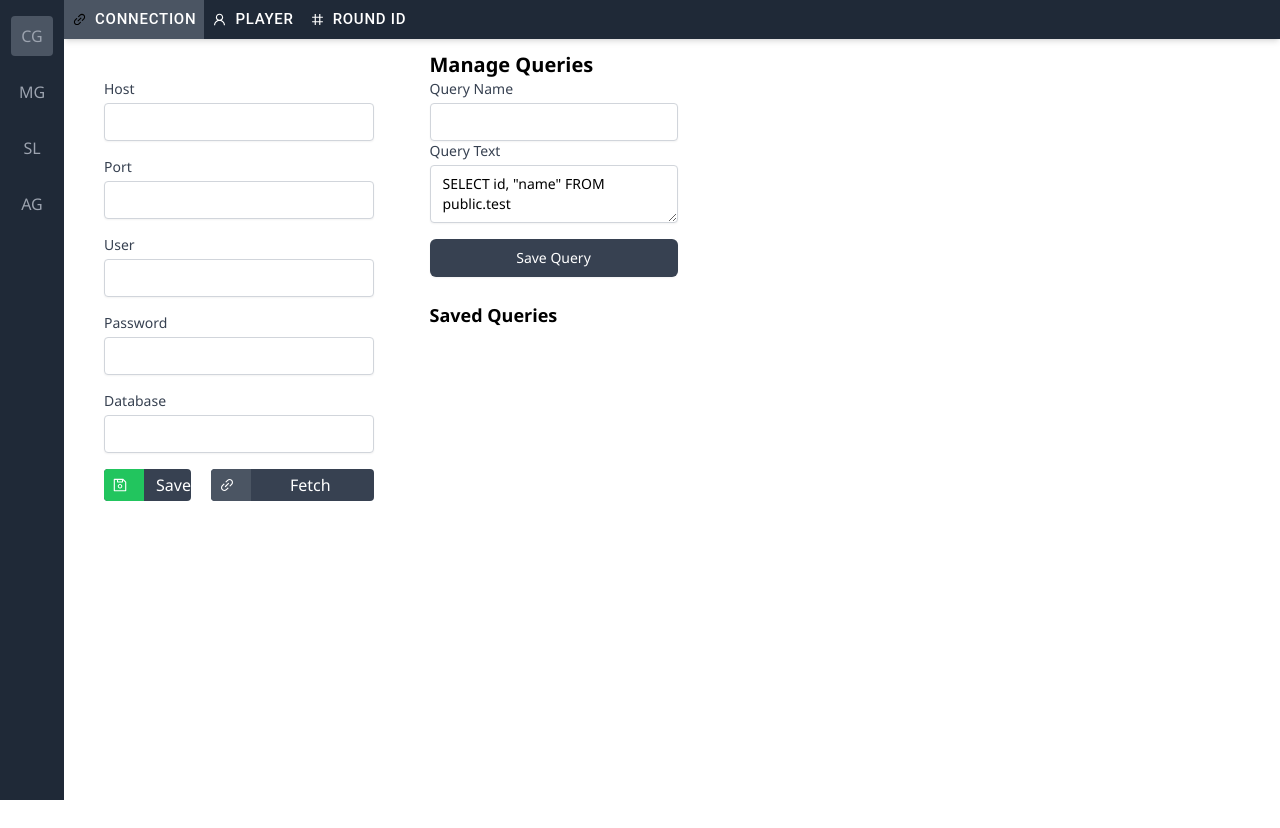
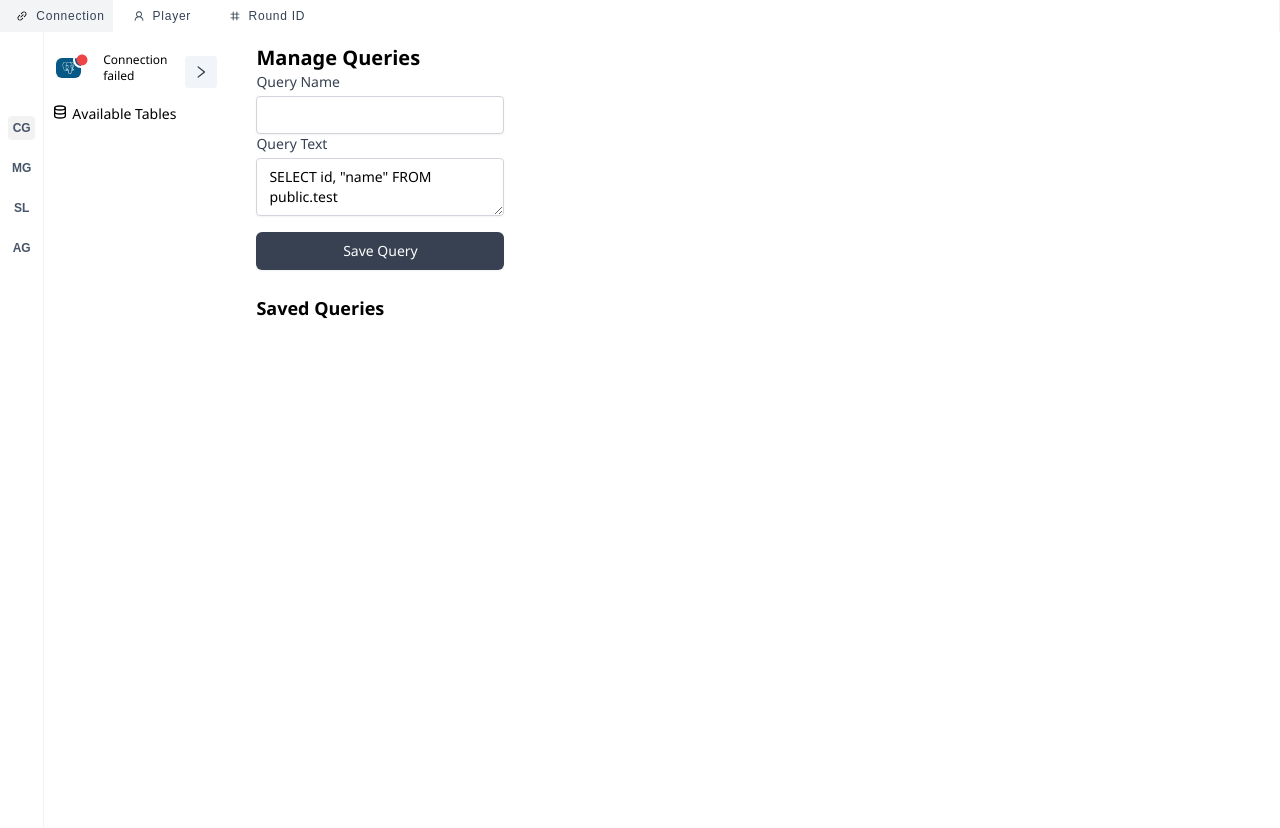
Before and after one commit to GuntarWi/JustApp, a React (Vite) app: page /#/client1/connection in a window 1280 px wide. Before the commit the page ends 800 px from the top, so only its background shows below. Built offline with nearby package versions, Linux system fonts and the light colour scheme; a web font is replaced by a local one.

Commit message:
New style

```diff
--- a/package.json
+++ b/package.json
@@ -16,11 +16,11 @@
     "build:win": "npm run build && electron-builder --win",
     "build:mac": "npm run build && electron-builder --mac",
     "build:linux": "npm run build && electron-builder --linux"
-
   },
   "dependencies": {
     "@electron-toolkit/preload": "^3.0.0",
     "@electron-toolkit/utils": "^3.0.0",
+    "@fontsource/inter": "^5.0.18",
     "autoprefixer": "^10.4.19",
     "clickhouse": "^2.6.0",
     "dotenv": "^16.4.5",
--- a/src/renderer/src/App.jsx
+++ b/src/renderer/src/App.jsx
@@ -1,4 +1,9 @@
 import React from 'react';
+import '@fontsource/inter'; // Defaults to weight 400
+import '@fontsource/inter/400.css'; // Normal weight
+import '@fontsource/inter/500.css'; // Medium weight
+import '@fontsource/inter/600.css'; // Semi-bold weight
+import '@fontsource/inter/700.css'; // Bold weight
 import { HashRouter as Router, Routes, Route, Navigate } from 'react-router-dom';
 import Client1 from './pages/Client1';
 import Client2 from './pages/Client2';
--- a/src/renderer/src/assets/main.css
+++ b/src/renderer/src/assets/main.css
@@ -28,9 +28,36 @@ body {
 
 
 /* Add to src/renderer/src/index.css or src/renderer/src/assets/main.css */
-nav ul li a {
+nav ul li  {
   font-family: -apple-system, BlinkMacSystemFont, "Segoe UI", Roboto, Oxygen-Sans, Ubuntu, Cantarell, "Helvetica Neue", sans-serif;
   font-size: 15px;
   font-weight: 800; /* Increased font-weight for boldness */
   letter-spacing: 0.05em;
 }
+
+
+.border-r-gray-opacity {
+  border-right-color: rgba(107, 114, 128, 0.09); /* Gray-500 with 50% opacity */
+}
+
+
+.border-top-offset {
+  position: relative;
+}
+.border-top-offset::before {
+  content: "";
+  position: absolute;
+  top: 5px; /* 5px from the top */
+  right: 0;
+  height: 100%;
+  width: 2px; /* Width of the border */
+  background-color: rgba(107, 114, 128, 0.5); /* Tailwind's gray-500 with 50% opacity */
+}
+
+
+.ConnectionArrow {
+  position: absolute;
+  left: 185px;
+  top:56px;
+
+}
--- a/src/renderer/src/components/DatabaseConnectionForm.jsx
+++ b/src/renderer/src/components/DatabaseConnectionForm.jsx
@@ -1,5 +1,6 @@
 import React, { useState, useEffect } from 'react';
-import { AiOutlineLink, AiOutlineUser, AiOutlineNumber,AiOutlineSave   } from 'react-icons/ai'; // Import icons from react-icons
+import { AiOutlineLink, AiOutlineUser, AiOutlineNumber, AiOutlineSave, AiOutlineLeft, AiOutlineRight } from 'react-icons/ai'; // Import icons from react-icons
+
 const DatabaseConnectionForm = ({ clientType, onSave }) => {
   const [host, setHost] = useState('');
   const [port, setPort] = useState('');
@@ -7,6 +8,7 @@ const DatabaseConnectionForm = ({ clientType, onSave }) => {
   const [password, setPassword] = useState('');
   const [database, setDatabase] = useState('');
   const [databases, setDatabases] = useState([]);
+  const [isFormVisible, setIsFormVisible] = useState(false); // State to manage form visibility
 
   useEffect(() => {
     const loadConnectionDetails = async () => {
@@ -27,17 +29,31 @@ const DatabaseConnectionForm = ({ clientType, onSave }) => {
     event.preventDefault();
     const connectionDetails = { host, port, user, password, database };
     await window.electron.saveConnectionDetails(clientType, connectionDetails);
-    onSave(connectionDetails); // This line is causing the error
+    if (typeof onSave === 'function') {
+      onSave(connectionDetails);
+    } else {
+      console.error('onSave is not a function');
+    }
   };
 
-  const handleTestConnection = async () => {
-    const connectionDetails = { host, port, user, password };
-    const fetchedDatabases = await window.electron.getDatabases(connectionDetails);
-    setDatabases(fetchedDatabases);
+
+  const toggleFormVisibility = () => {
+    setIsFormVisible(!isFormVisible);
   };
 
   return (
-    <form onSubmit={handleSave} className="ml-10 mt-10 space-y-4">
+    <div className="ml-10 mt-10">
+      <div className="flex items-center justify-between mb-4">
+        <h2 className="text-xl font-medium text-gray-700"></h2>
+        <button
+          onClick={toggleFormVisibility}
+          className="text-gray-700 focus:outline-none  bg-slate-100 p-2 rounded ConnectionArrow"
+        >
+          {isFormVisible ? <AiOutlineLeft className="h-4 w-4" /> : <AiOutlineRight className="h-4 w-4" />}
+        </button>
+      </div>
+      {isFormVisible && (
+        <form onSubmit={handleSave} className="space-y-4">
           <div>
             <label className="block text-sm font-medium text-gray-700">Host</label>
             <input
@@ -89,26 +105,14 @@ const DatabaseConnectionForm = ({ clientType, onSave }) => {
               className="inline-flex overflow-hidden text-white bg-gray-700 rounded group h-8 mr-5"
             >
               <span className="h-full px-2 py-2 text-white bg-green-500 group-hover:bg-green-600 flex items-center justify-center">
-              <AiOutlineSave  className="mr-2" />
-
+                <AiOutlineSave className="mr-2" />
               </span>
               <span className="pl-3 pr-4 py-1 text-center">Save</span>
             </button>
-
-            <button
-              type="button"
-              onClick={handleTestConnection}
-              className=" inline-flex overflow-hidden text-white bg-gray-700 rounded group h-8"
-            >
-
-              <span className="h-full px-2 py-2 text-white bg-gray-600 group-hover:bg-purple-600 flex items-center justify-center">
-              <AiOutlineLink className="mr-2" />
-
-              </span>
-              <span className="pl-3 pr-4 py-1 text-center">Fetch Databases</span>
-            </button>
           </div>
         </form>
+      )}
+    </div>
   );
 };
 
--- a/src/renderer/src/components/QueryManager.jsx
+++ b/src/renderer/src/components/QueryManager.jsx
@@ -164,7 +164,7 @@ const QueryManager = ({ clientType }) => {
       </div>
 
       <div>
-      {queryResult && <pre className="grid grid-cols-subgrid gap-4 col-span-3 mt-4 bg-gray-100 p-4 rounded flex">{JSON.stringify(queryResult, null, 2)}</pre>}
+      {queryResult && <pre className="grid grid-cols-subgrid gap-4 col-span-3 mt-4 bg-gray-100 p-4 rounded ">{JSON.stringify(queryResult, null, 2)}</pre>}
       </div>
     </div>
   );
--- a/src/renderer/src/components/Sidebar.jsx
+++ b/src/renderer/src/components/Sidebar.jsx
@@ -12,17 +12,17 @@ const Sidebar = () => {
 
   return (
     <>
-    <aside id="cta-button-sidebar" className="h-screen transition-transform -translate-x-full sm:translate-x-0" aria-label="Sidebar">
-      <div className="w-16 bg-gray-800 text-white h-screen p-4 flex justify-center">
-        <h1 className="text-2xl font-bold mb-6">
+    <aside id="cta-button-sidebar" className="h-screen relative -bottom-7" aria-label="Sidebar">
+      <div className="m-0.1 bg-white border-r border-r-gray-opacity text-white h-screen p-2 flex justify-center">
+        <h1 className="text-2xl font-bold">
 
         </h1>
-        <ul className="space-y-4 ">
+        <ul className="mt-20 space-y-4 ">
           {clients.map((client) => (
             <li key={client.name}>
               <Link
                 to={client.path}
-                className={` font-medium text-gray-400  block p-2 rounded text-center focus:ring-2 focus:ring-blue-500 ${location.pathname.startsWith(client.path) ? 'bg-gray-600' : 'hover:bg-gray-700 '}`}
+                className={` font-inter font-bold text-xs text-slate-600  block p-1 rounded text-center focus:ring-2 focus:ring-blue-500 ${location.pathname.startsWith(client.path) ? 'bg-zinc-300 bg-opacity-30' : 'hover:bg-zinc-400 '}`}
               >
                 {client.name}
               </Link>
--- /dev/null
+++ b/src/renderer/src/components/TableList.jsx
@@ -0,0 +1,67 @@
+import React, { useEffect, useState } from 'react';
+import { SiPostgresql } from "react-icons/si";
+import { GiPlainCircle } from "react-icons/gi";
+import { TbDatabase } from "react-icons/tb";
+import { CiViewTable } from "react-icons/ci";
+
+const TableList = ({ clientType }) => {
+  const [tables, setTables] = useState([]);
+  const [connectionStatus, setConnectionStatus] = useState('Connection...');
+  const [isConnected, setIsConnected] = useState(null);
+
+  useEffect(() => {
+    const testConnectionAndFetchTables = async () => {
+      try {
+        const connectionResult = await window.electron.testConnection(clientType);
+        setIsConnected(connectionResult);
+
+        if (connectionResult) {
+          setConnectionStatus('Connection successful');
+          const fetchedTables = await window.electron.getTables(clientType);
+          setTables(fetchedTables);
+        } else {
+          setConnectionStatus('Connection failed');
+        }
+      } catch (error) {
+        console.error('Error:', error);
+        setConnectionStatus('Connection failed');
+        setIsConnected(false);
+      }
+    };
+
+    testConnectionAndFetchTables();
+  }, [clientType]);
+
+  return (
+    <div className="">
+      <div className="pl-3 pt-5 w-32 flex items-center">
+        <SiPostgresql className="p-1 text-white bg-sky-800 rounded-md w-8 h-5" />
+        {isConnected === null ? (
+
+          <GiPlainCircle className="border-2 p-0 rounded-full border-white text-gray-500 w-6 relative -top-2 -left-2" />
+        ) : isConnected ? (
+          <GiPlainCircle className="border-2 p-0 rounded-full border-white text-green-500 w-6 relative -top-2 -left-2" />
+        ) : (
+          <GiPlainCircle className="border-2 p-0 rounded-full border-white text-red-500 w-6 relative -top-2 -left-2" />
+        )}
+        <h3 className="pl-1 text-xs">{connectionStatus}</h3>
+      </div>
+      <div>
+        <div className="pl-2 pt-5 flex">
+          <TbDatabase />
+          <h3 className="pl-1 text-sm">Available Tables</h3>
+        </div>
+        <ul className="pl-6 pt-3">
+          {tables.map((table, index) => (
+            <li key={index} className="text-base flex items-center">
+              <CiViewTable className="text-xl pr-1" />
+              {table}
+            </li>
+          ))}
+        </ul>
+      </div>
+    </div>
+  );
+};
+
+export default TableList;
--- a/src/renderer/src/pages/Client1.jsx
+++ b/src/renderer/src/pages/Client1.jsx
@@ -14,14 +14,14 @@ const Client1 = () => {
   ];
 
   return (
-    <div className=" w-full">
-      <nav className="bg-gray-800 text-white shadow-md">
-        <ul className="flex m-0 p-0 list-none ">
+    <div className=" w-full h-full">
+      <nav className="bg-white border-r border-r-gray-opacity ">
+        <ul className="flex m-0 p-0 list-none relative -left-12">
           {tabs.map((tab) => (
             <li key={tab.name}>
               <Link
                 to={tab.path}
-                className={`block p-2 font-sans uppercase font-medium text-white ${location.pathname.endsWith(tab.path) ? 'bg-gray-600' : 'hover:bg-gray-900'} `}
+                className={`min-w-24 block pl-5 p-2 font-inter font-medium text-xs text-slate-700 ${location.pathname.endsWith(tab.path) ? 'bg-gray-100' : 'hover:bg-gray-100'} `}
               >
                 <div className="flex items-center">
 
--- a/src/renderer/src/pages/Connection.jsx
+++ b/src/renderer/src/pages/Connection.jsx
@@ -3,15 +3,22 @@ import React from 'react';
 import DatabaseConnectionForm from '../components/DatabaseConnectionForm';
 import QueryManager from '../components/QueryManager';
 import TableViewer from '../components/TableViewer';
+import TableList from '../components/TableList';
+
 
 const Connection = ({ clientType }) => {
   return (
-    <div className="flex flex-col md:flex-row md:space-x-4 w-full">
-      <div className="basis-1/4">
-        <DatabaseConnectionForm clientType={clientType} />
+    <div className="flex w-full">
+      <div className="grid-cols-1 text-wrap">
+      <TableList className=""key={clientType} clientType={clientType} />
       </div>
-      <div className="basis-1/1">
+      <div className="grid-cols-1">
+
+      <DatabaseConnectionForm clientType={clientType} onSave={(details) => console.log('Connection details saved!', details)} />
+      </div>
+      <div className="grid-cols-1">
         <QueryManager clientType={clientType} />
+
       </div>
 
     </div>
--- a/tailwind.config.js
+++ b/tailwind.config.js
@@ -9,6 +9,7 @@ module.exports = {
         sans: ['Roboto', 'Arial', 'sans-serif'],
         serif: ['Merriweather', 'Georgia', 'serif'],
         mono: ['Menlo', 'Monaco', 'monospace'],
+        inter: ['Inter', 'sans-serif']
       },
     },
   },
```
Also changed, not shown: src/main/database.js (+11 -0 lines), 1 other file (tests, documents, lock files or other folders). Lines whose indentation alone changed are shown as unchanged.
